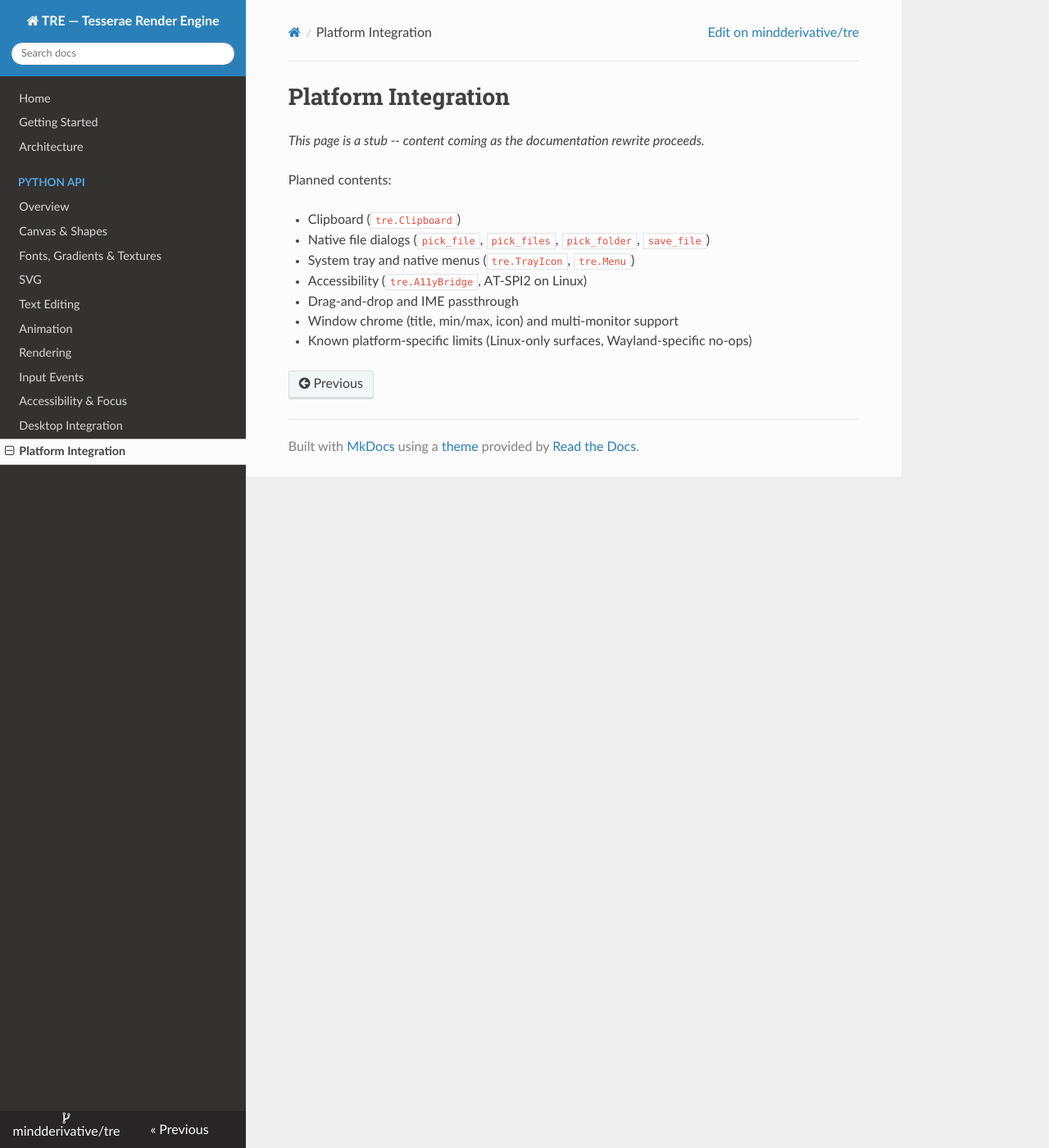
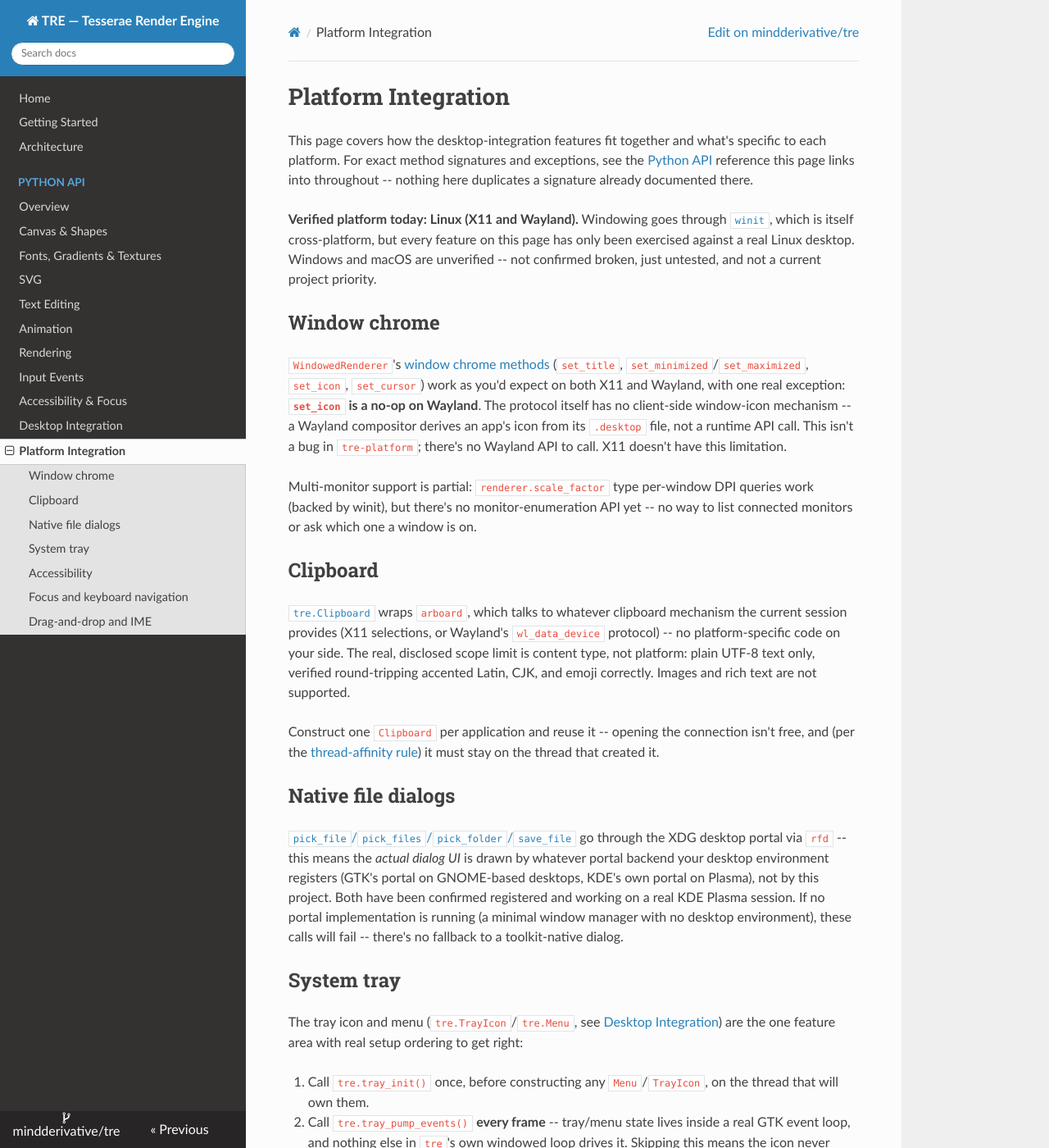
Before and after one commit to mindderivative/tre, an MkDocs documentation site: the page built from docs/platform-integration.md, in a window 1280 px wide and 1400 px high. Shown: the whole window at 82% size. Built offline with MkDocs 1.6.1, drawn with Linux system fonts in a browser that asks for light colours; nearby versions of some CDN libraries; some of the changed text lies outside the part shown.

Commit message:
Write Platform Integration guide
Task-oriented layer on top of the Python API reference: real setup
ordering for the system tray (tray_init/tray_pump_events/
tray_poll_events, and why predefined libxdo-gated menu items are
avoided in favor of Clipboard-backed ones), the Wayland set_icon
no-op, XDG-portal-backed file dialogs, and the single-process
accessibility model -- each section links into the exact Python API
page/anchor for signatures rather than repeating them.

States plainly that only Linux (X11/Wayland) has been verified;
Windows/macOS are unverified via winit, not confirmed broken.

Verified every cross-reference anchor against the actual generated
HTML ids (including headers wrapped in backticks) before committing,
and confirmed with a strict mkdocs build and live preview.

Co-Authored-By: Claude Sonnet 5 <noreply@anthropic.com>

```diff
--- a/docs/platform-integration.md
+++ b/docs/platform-integration.md
@@ -1,13 +1,49 @@
 # Platform Integration
 
-*This page is a stub -- content coming as the documentation rewrite proceeds.*
+This page covers how the desktop-integration features fit together and what's specific to each platform. For exact method signatures and exceptions, see the [Python API](python-api/index.md) reference this page links into throughout -- nothing here duplicates a signature already documented there.
 
-Planned contents:
+**Verified platform today: Linux (X11 and Wayland).** Windowing goes through [`winit`](https://github.com/rust-windowing/winit), which is itself cross-platform, but every feature on this page has only been exercised against a real Linux desktop. Windows and macOS are unverified -- not confirmed broken, just untested, and not a current project priority.
 
-- Clipboard (`tre.Clipboard`)
-- Native file dialogs (`pick_file`, `pick_files`, `pick_folder`, `save_file`)
-- System tray and native menus (`tre.TrayIcon`, `tre.Menu`)
-- Accessibility (`tre.A11yBridge`, AT-SPI2 on Linux)
-- Drag-and-drop and IME passthrough
-- Window chrome (title, min/max, icon) and multi-monitor support
-- Known platform-specific limits (Linux-only surfaces, Wayland-specific no-ops)
+## Window chrome
+
+`WindowedRenderer`'s [window chrome methods](python-api/rendering.md#window-chrome) (`set_title`, `set_minimized`/`set_maximized`, `set_icon`, `set_cursor`) work as you'd expect on both X11 and Wayland, with one real exception: **`set_icon` is a no-op on Wayland**. The protocol itself has no client-side window-icon mechanism -- a Wayland compositor derives an app's icon from its `.desktop` file, not a runtime API call. This isn't a bug in `tre-platform`; there's no Wayland API to call. X11 doesn't have this limitation.
+
+Multi-monitor support is partial: `renderer.scale_factor` type per-window DPI queries work (backed by winit), but there's no monitor-enumeration API yet -- no way to list connected monitors or ask which one a window is on.
+
+## Clipboard
+
+[`tre.Clipboard`](python-api/desktop-integration.md#clipboard) wraps `arboard`, which talks to whatever clipboard mechanism the current session provides (X11 selections, or Wayland's `wl_data_device` protocol) -- no platform-specific code on your side. The real, disclosed scope limit is content type, not platform: plain UTF-8 text only, verified round-tripping accented Latin, CJK, and emoji correctly. Images and rich text are not supported.
+
+Construct one `Clipboard` per application and reuse it -- opening the connection isn't free, and (per the [thread-affinity rule](python-api/index.md)) it must stay on the thread that created it.
+
+## Native file dialogs
+
+[`pick_file`/`pick_files`/`pick_folder`/`save_file`](python-api/desktop-integration.md#native-file-dialogs) go through the XDG desktop portal via `rfd` -- this means the *actual dialog UI* is drawn by whatever portal backend your desktop environment registers (GTK's portal on GNOME-based desktops, KDE's own portal on Plasma), not by this project. Both have been confirmed registered and working on a real KDE Plasma session. If no portal implementation is running (a minimal window manager with no desktop environment), these calls will fail -- there's no fallback to a toolkit-native dialog.
+
+## System tray
+
+The tray icon and menu (`tre.TrayIcon`/`tre.Menu`, see [Desktop Integration](python-api/desktop-integration.md#system-tray)) are the one feature area with real setup ordering to get right:
+
+1. Call `tre.tray_init()` once, before constructing any `Menu`/`TrayIcon`, on the thread that will own them.
+2. Call `tre.tray_pump_events()` **every frame** -- tray/menu state lives inside a real GTK event loop, and nothing else in `tre`'s own windowed loop drives it. Skipping this means the icon never actually appears, clicks never register, and icon updates never take effect.
+3. Call `tre.tray_poll_events()` every frame too, alongside step 2, to drain queued clicks.
+
+Under the hood this uses `libappindicator` on Linux, which needs a real tray-watcher service running (`org.kde.StatusNotifierWatcher` on KDE Plasma, confirmed via `dbus-monitor` to genuinely register) -- a desktop with no such service (again, a bare window manager) will fail to create a `TrayIcon` at all. Icon updates (`set_icon`) work by writing a real temporary PNG file to disk and repointing the indicator at it, since this backend has no in-memory icon API; `set_temp_dir_path` lets you redirect where that file lands if you need to.
+
+**Predefined menu items are deliberately not used.** `tray-icon`'s built-in `Copy`/`Cut`/`Paste`/`SelectAll` items depend on `libxdo`, an X11-only library -- irrelevant, and non-functional, on a Wayland session. Build plain `Menu` items instead and back them with [`tre.Clipboard`](python-api/desktop-integration.md#clipboard) directly (dispatch on the item id from `TrayEvent.MenuItemClick`), which works identically on both X11 and Wayland.
+
+## Accessibility
+
+[`tre.A11yBridge`](python-api/accessibility-and-focus.md#accessibility) publishes your app's tagged accessibility tree over AT-SPI2, the real Linux desktop accessibility bus, using the `accesskit`/`accesskit_unix` crates. Everything runs in your application's own process -- there is no second process, handoff file, or IPC mechanism required for a real app to publish its own tree, even one doing real Vulkan rendering in the same process.
+
+If no AT-SPI2 registry is reachable (no accessibility service running, or you're not on Linux), `A11yBridge` degrades gracefully: construction never fails, and `publish()` silently becomes a no-op rather than raising. You don't need to detect this yourself.
+
+This is Linux-only. Windows UI Automation and macOS NSAccessibility are not implemented.
+
+## Focus and keyboard navigation
+
+[`tre.FocusManager`](python-api/accessibility-and-focus.md#focus-and-tab-order) is pure logic with no platform dependency at all -- it works identically everywhere `tre-python` runs. It's listed here because it's the natural counterpart to `A11yBridge`: a screen reader announcing your UI generally expects the same widget that's visually focused to be the one it's currently describing, so a real accessible app typically drives both from the same underlying state.
+
+## Drag-and-drop and IME
+
+Both arrive as ordinary [`InputEvent`](python-api/input-events.md) variants from `poll_events()` -- `FileDropped`/`FileHovered`/`FileHoverCancelled` for drag-and-drop, `ImeEnabled`/`ImePreedit`/`ImeCommit`/`ImeDisabled` for IME composition. There's no separate API to opt into drag-and-drop; it's always active. IME composition events only start arriving after you call `renderer.set_ime_allowed(window, True)` -- enable it only while a text field actually has focus, and disable it again when focus leaves, matching how a real IME expects to be toggled.
```
